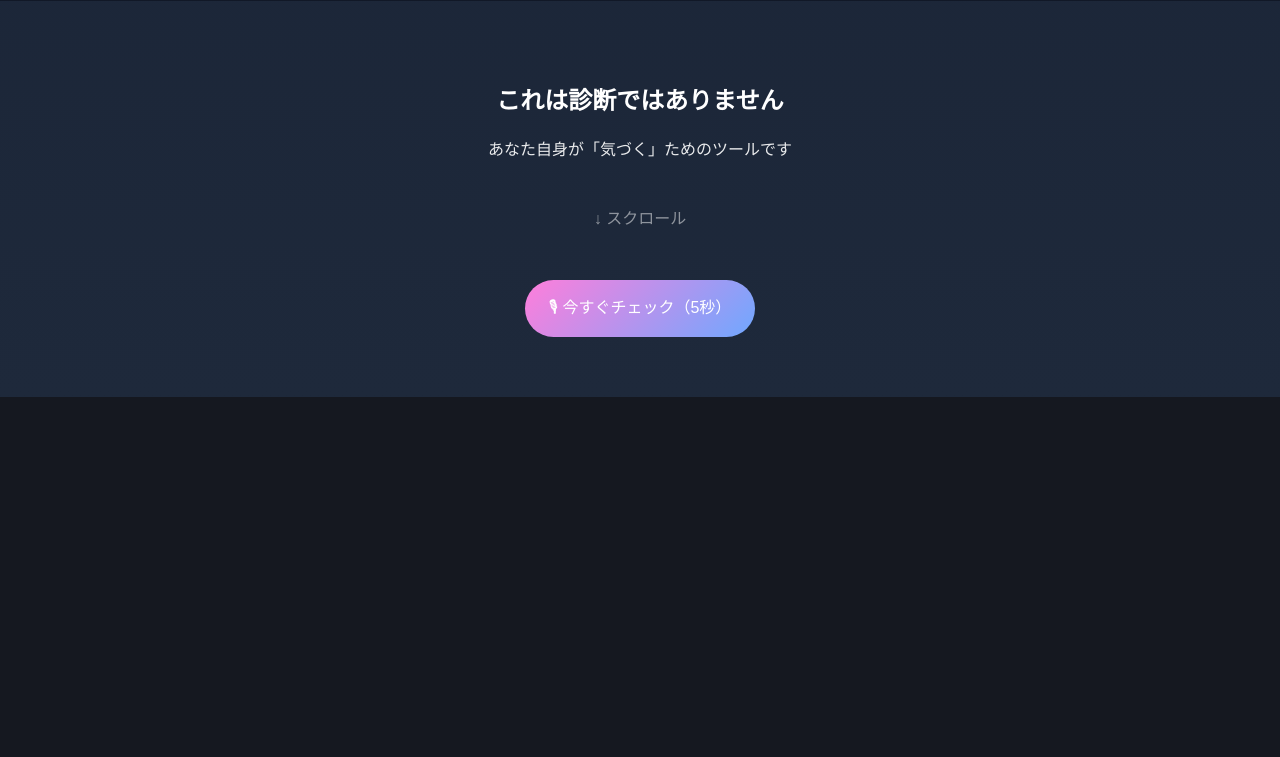
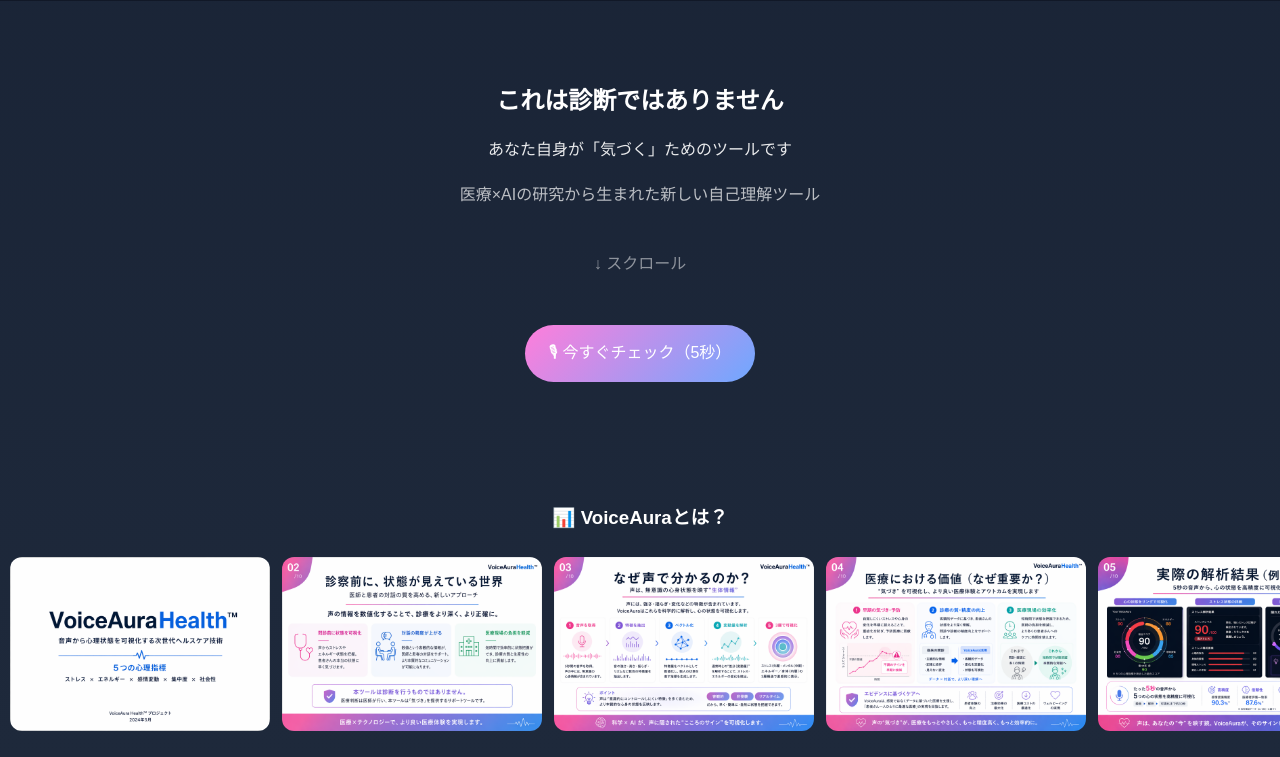
Before and after one commit to kontakun1120-bit/voiceaurahealth, a Flask app: page /lp in a window 1280 px wide. Shown: the part 2369-3126 px from the top of the page. Before the commit the page ends 2766 px from the top, so only its background shows below. Run offline with Flask 3, Linux system fonts and the light colour scheme.

Commit message:
Add files via upload

```diff
--- a/templates/lp.html
+++ b/templates/lp.html
@@ -51,6 +51,19 @@ button{
     background:#1f2937;
     border-radius:16px;
 }
+
+.slide-container {
+    display:flex;
+    overflow-x:auto;
+    gap:12px;
+    padding:10px;
+}
+
+.slide-container img {
+    width:260px;
+    border-radius:12px;
+}
+
 </style>
 </head>
 
@@ -125,6 +138,10 @@ button{
     あなた自身が「気づく」ためのツールです
     </p>
 
+	<p style="opacity:0.7;">
+	医療×AIの研究から生まれた新しい自己理解ツール
+	</p>
+
 	<p style="margin-top:40px;opacity:0.5;">
 	↓ スクロール
 	</p>
@@ -134,5 +151,17 @@ button{
     </button>
 </div>
 
+<div style="margin-top:60px;">
+  <h3>📊 VoiceAuraとは？</h3>
+
+  <div class="slide-container">
+    <img src="/static/slides/VoiceAura_slide01.png">
+    <img src="/static/slides/VoiceAura_slide02.png">
+    <img src="/static/slides/VoiceAura_slide03.png">
+    <img src="/static/slides/VoiceAura_slide04.png">
+    <img src="/static/slides/VoiceAura_slide05.png">
+  </div>
+</div>
+<P></P>
 </body>
 </html>
```
